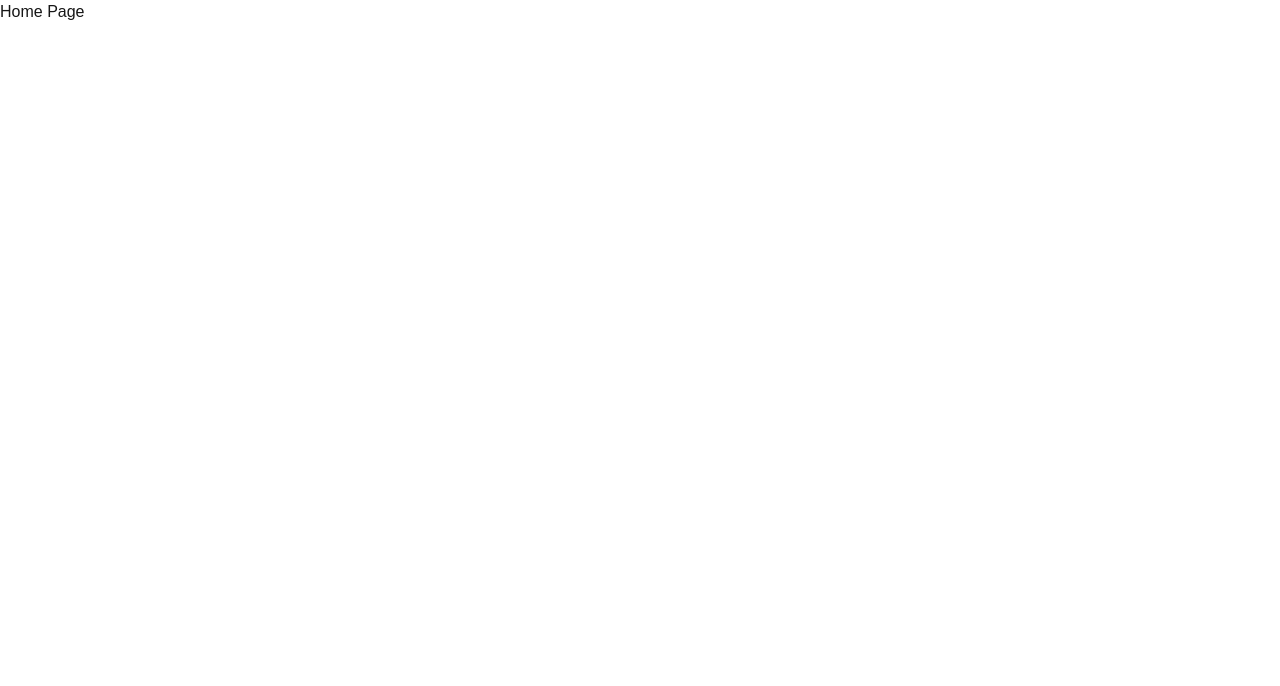
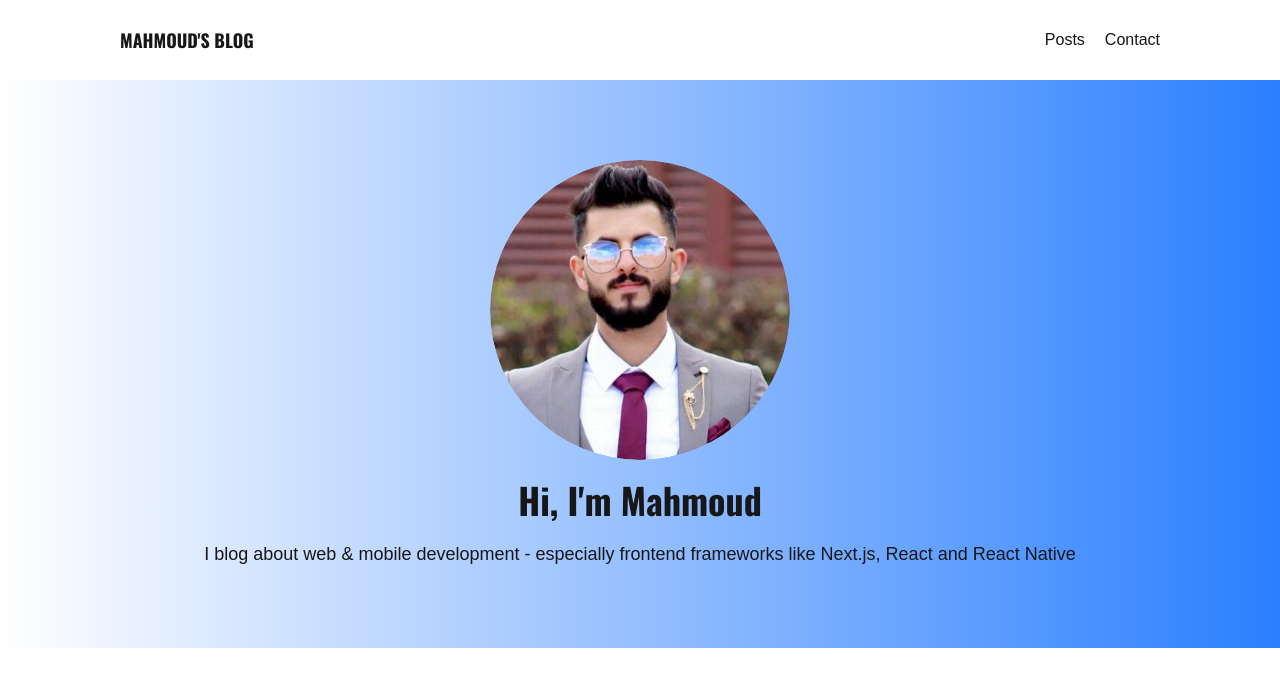
Before and after one commit to Mahmoud-S97/blogs-NextJs-app, a Next.js app: page / in a window 1280 px wide. Shown: the top 686 px of the page. Built offline with nearby package versions, Linux system fonts and the light colour scheme.

Commit message:
Page(Home): Added Home-Page and some styles

```diff
--- /dev/null
+++ b/src/components/home-page/hero.tsx
@@ -0,0 +1,17 @@
+import Image from 'next/image';
+
+const Hero = () => {
+    return (
+        <div className="w-full h-[70%] text-center p-20 bg-linear-to-r to-blue-500">
+            <div className='flex items-center justify-center'>
+                <div className='flex items-center justify-center w-[300] h-[300] overflow-hidden rounded-full'>
+                <Image className='rounded-full object-cover' src='/images/site/me.jpeg' alt='An image showing Mahmoud' width={300} height={300} />
+            </div>
+            </div>
+            <h1 className='my-5 text-4xl font-bold'>Hi, I'm Mahmoud</h1>
+            <p className='text-lg'>I blog about web & mobile development - especially frontend frameworks like Next.js, React and React Native</p>
+        </div>
+    )
+}
+
+export default Hero;
--- /dev/null
+++ b/src/components/layout/layout.tsx
@@ -0,0 +1,15 @@
+import React, { Fragment } from 'react';
+import MainNavigation from './main-navigation';
+
+const Layout = ({ children }: { children: React.ReactNode }) => {
+    return (
+        <Fragment>
+            <MainNavigation />
+            <main>
+                {children}
+            </main>
+        </Fragment>
+    )
+}
+
+export default Layout;
--- /dev/null
+++ b/src/components/layout/logo.tsx
@@ -0,0 +1,9 @@
+
+
+const Logo = () => {
+    return (
+        <div><h2 className="text-lg uppercase">Mahmoud's Blog</h2></div>
+    )
+}
+
+export default Logo;
--- /dev/null
+++ b/src/components/layout/main-navigation.tsx
@@ -0,0 +1,21 @@
+import Link from "next/link";
+import Logo from "./logo";
+
+
+const MainNavigation = () => {
+    return (
+        <header className="w-full h-20 flex justify-between items-center py-2 px-10 md:px-30">
+            <Link href='/'>
+                <Logo />
+            </Link>
+            <nav>
+                <ul className="flex gap-5 list-none">
+                    <li><Link href='/posts'>Posts</Link></li>
+                    <li><Link href='/contact'>Contact</Link></li>
+                </ul>
+            </nav>
+        </header>
+    )
+}
+
+export default MainNavigation;
--- a/src/pages/_app.tsx
+++ b/src/pages/_app.tsx
@@ -1,6 +1,9 @@
+import Layout from "@/components/layout/layout";
 import "@/styles/globals.css";
 import type { AppProps } from "next/app";
 
 export default function App({ Component, pageProps }: AppProps) {
-  return <Component {...pageProps} />;
+  return <Layout>
+    <Component {...pageProps} />
+  </Layout>
 }
--- a/src/pages/index.tsx
+++ b/src/pages/index.tsx
@@ -1,9 +1,11 @@
-import * as React from 'react';
+import React, {Fragment } from 'react';
+import Hero from '@/components/home-page/hero';
 
 export default function Home() {
   return (
-    <main>
-      Home Page
-    </main>
-  );
+
+        <Fragment>
+          <Hero />
+        </Fragment>
+  )
 }
--- a/src/styles/globals.css
+++ b/src/styles/globals.css
@@ -1,3 +1,5 @@
+@import url('https://fonts.googleapis.com/css2?family=Oswald:wght@700&family=Roboto&family=Source+Sans+Pro:wght@300&display=swap');
+
 @import "tailwindcss";
 
 :root {
@@ -24,3 +26,9 @@ body {
   color: var(--foreground);
   font-family: Arial, Helvetica, sans-serif;
 }
+
+h1,
+h2,
+h3 {
+  font-family: 'Oswald', 'Roboto', sans-serif;
+}
```
Also changed, not shown: public/images/site/me.jpeg (added), src/components/home-page/featured-posts.tsx (added).
